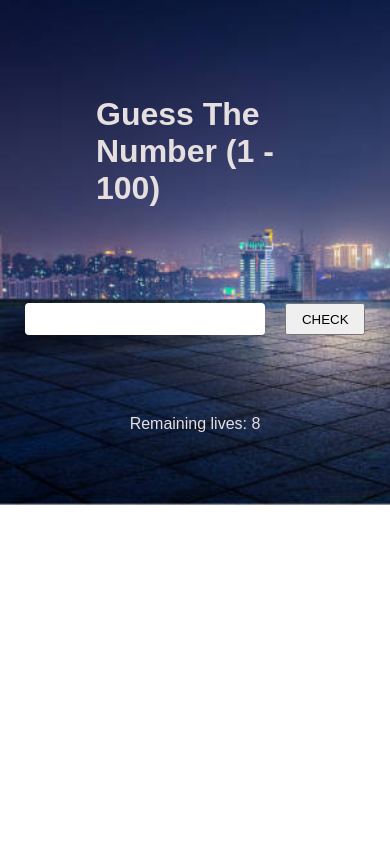
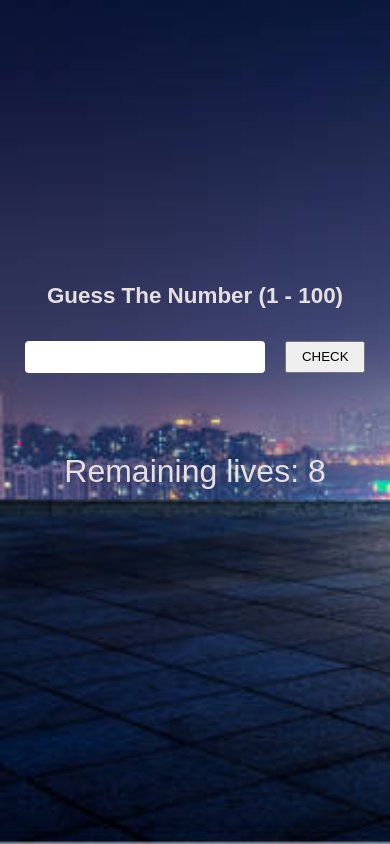
Before and after one commit to musatirgithub/FindTheNumberGame, a plain HTML site: page index.html in a window 390 px wide. Drawn offline with Linux system fonts and the light colour scheme.

Commit message:
responsivity fix

```diff
--- a/style.css
+++ b/style.css
@@ -14,10 +14,11 @@ body{
     justify-content: center;
     align-items: center;
     color: rgb(230, 223, 223);
+    height: 100vh;
 }
 
 h1{
-    margin: 6rem;
+    margin: 0 auto 2rem;
 }
 
 input, button{
@@ -38,7 +39,7 @@ button{
 }
 .magic{
     margin-top: 5rem;
-
+    font-size: 2rem;
 }
 
 .feedback{
@@ -46,3 +47,15 @@ button{
     font-size: 3rem;
 
 }
+
+@media screen and (max-width: 650px){
+
+    h1{
+        font-size: 1.4rem;
+        margin: 0 auto 2rem;
+    }
+
+    .feedback{
+        font-size: 2rem;
+    }
+}
```
